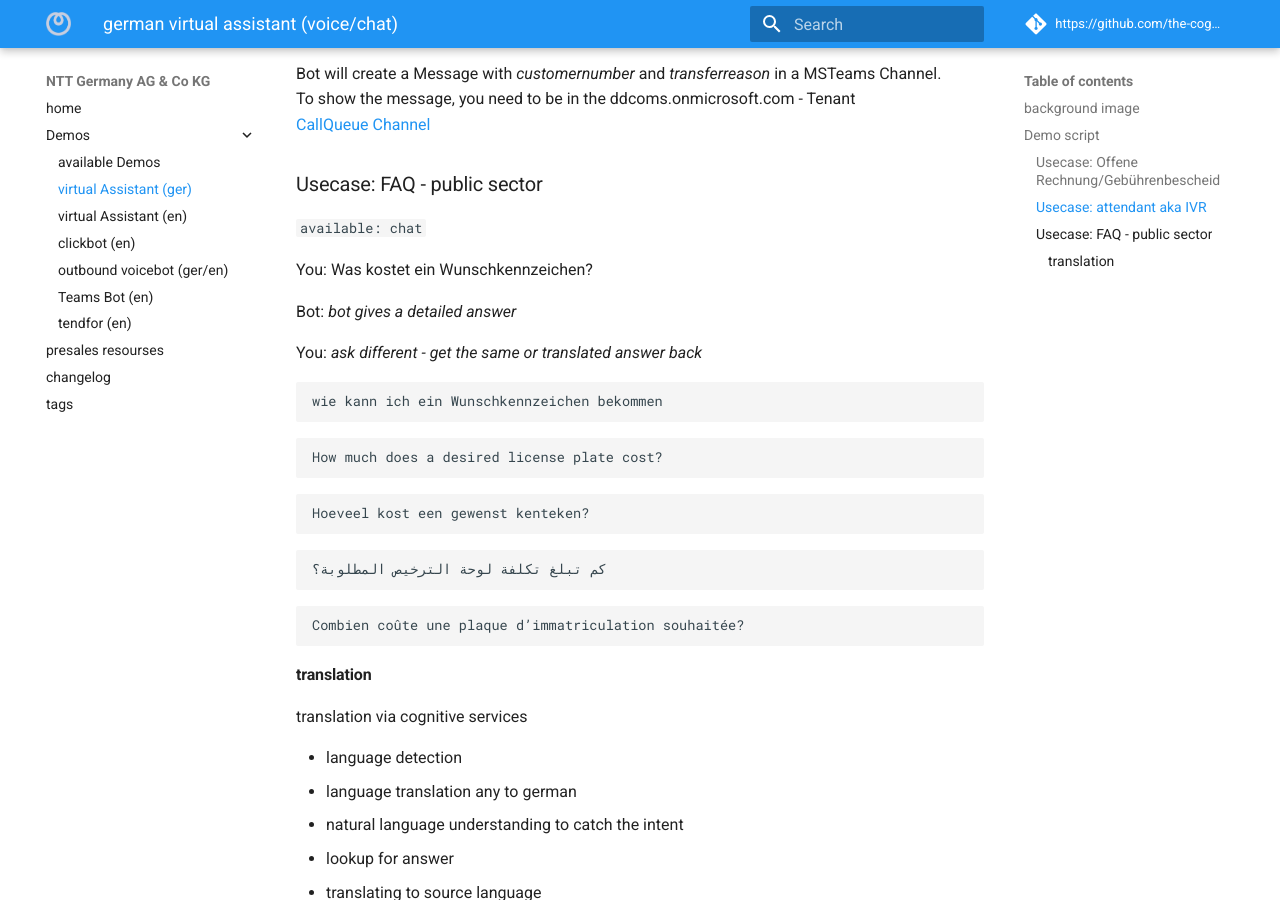
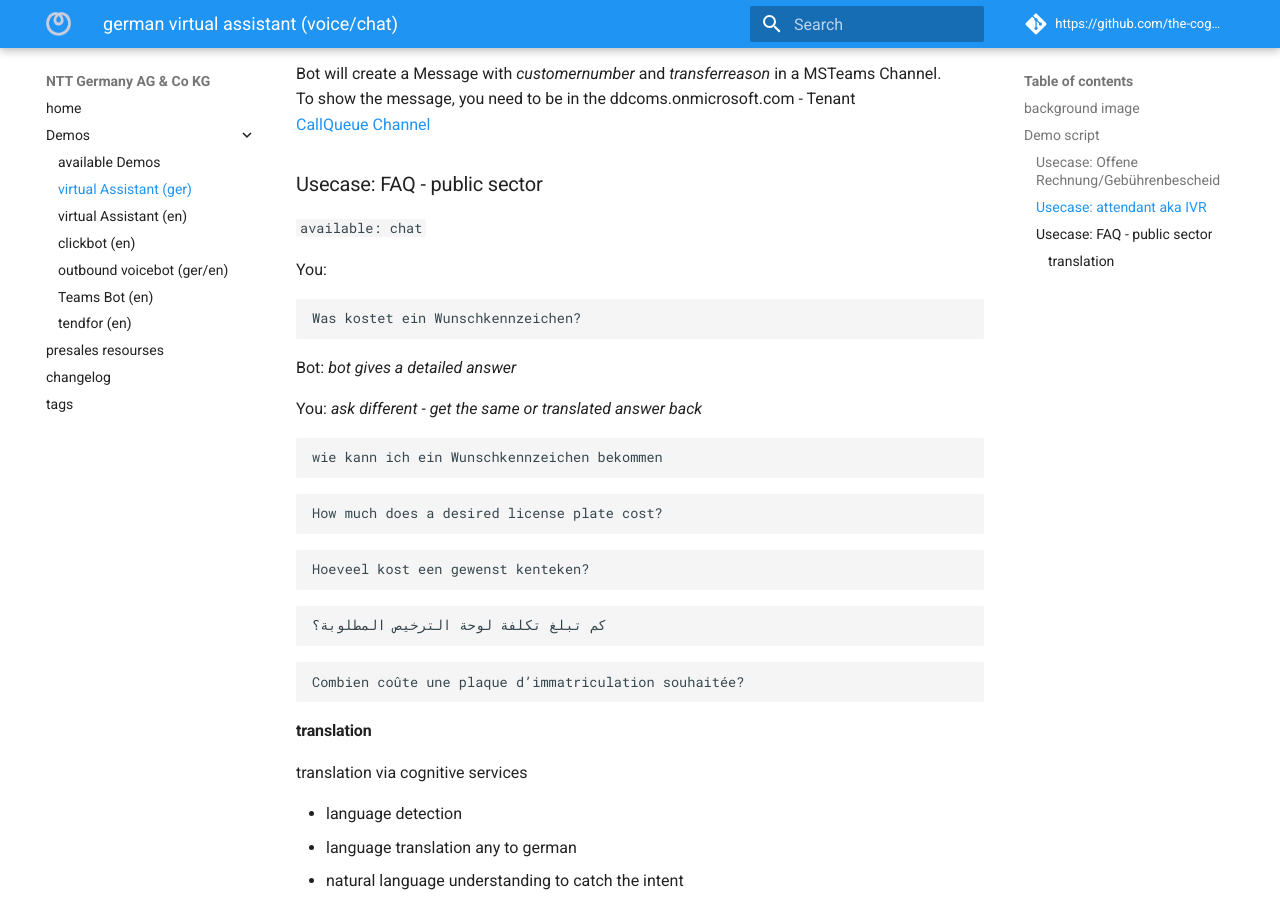
Before and after one commit to the-cognitiveservices-ninja/demo-environment, an MkDocs documentation site: the page built from docs/scripts/script_de.md, in a window 1280 px wide and 900 px high, scrolled down 2172 px. Built offline with MkDocs 1.6.1 and Material for MkDocs 9.7.7, drawn with Linux system fonts in a browser that asks for light colours; comment, search, counter and statistics services are not loaded.

````diff
--- a/docs/scripts/script_de.md
+++ b/docs/scripts/script_de.md
@@ -103,7 +103,10 @@ To show the message, you need to be in the ddcoms.onmicrosoft.com - Tenant
 ### Usecase: FAQ - public sector
 ```available: chat ```
 
-You: Was kostet ein Wunschkennzeichen?
+You:
+```
+Was kostet ein Wunschkennzeichen?
+```
 
 Bot: *bot gives a detailed answer*
 
````
